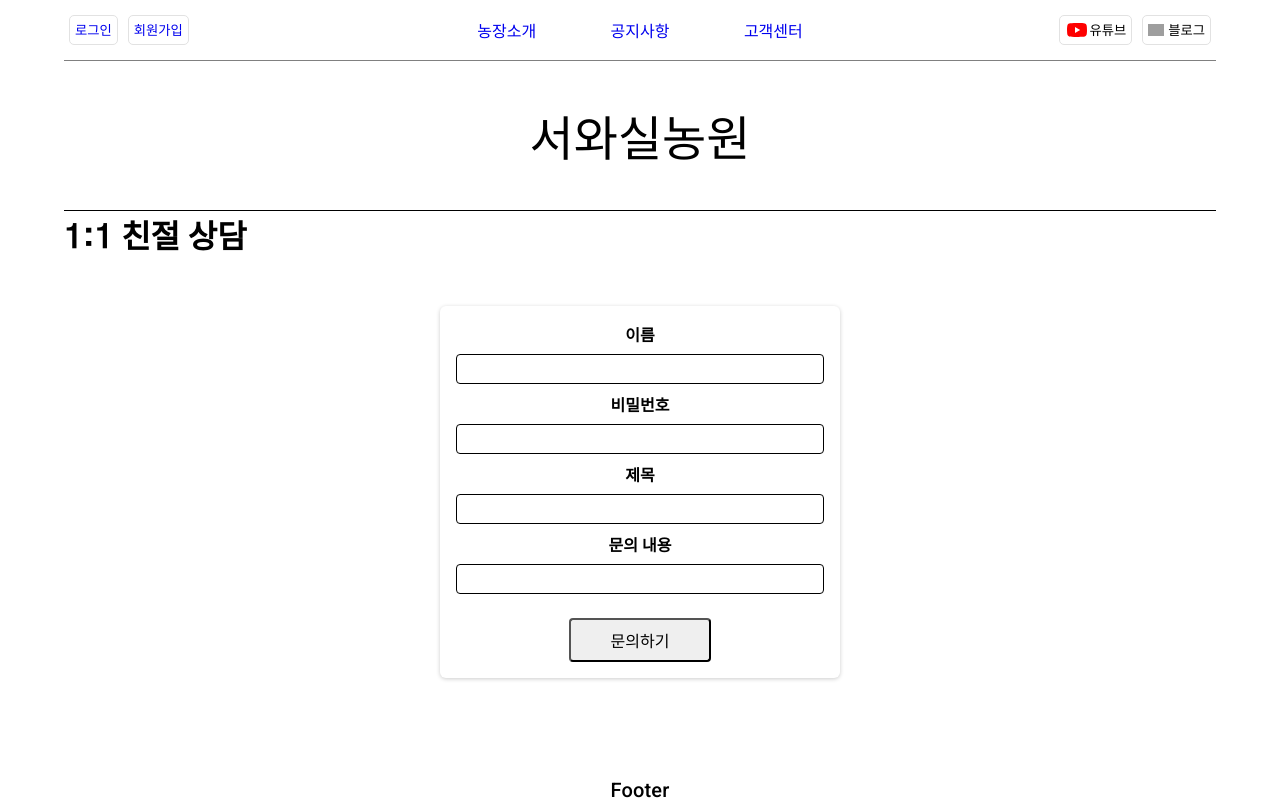
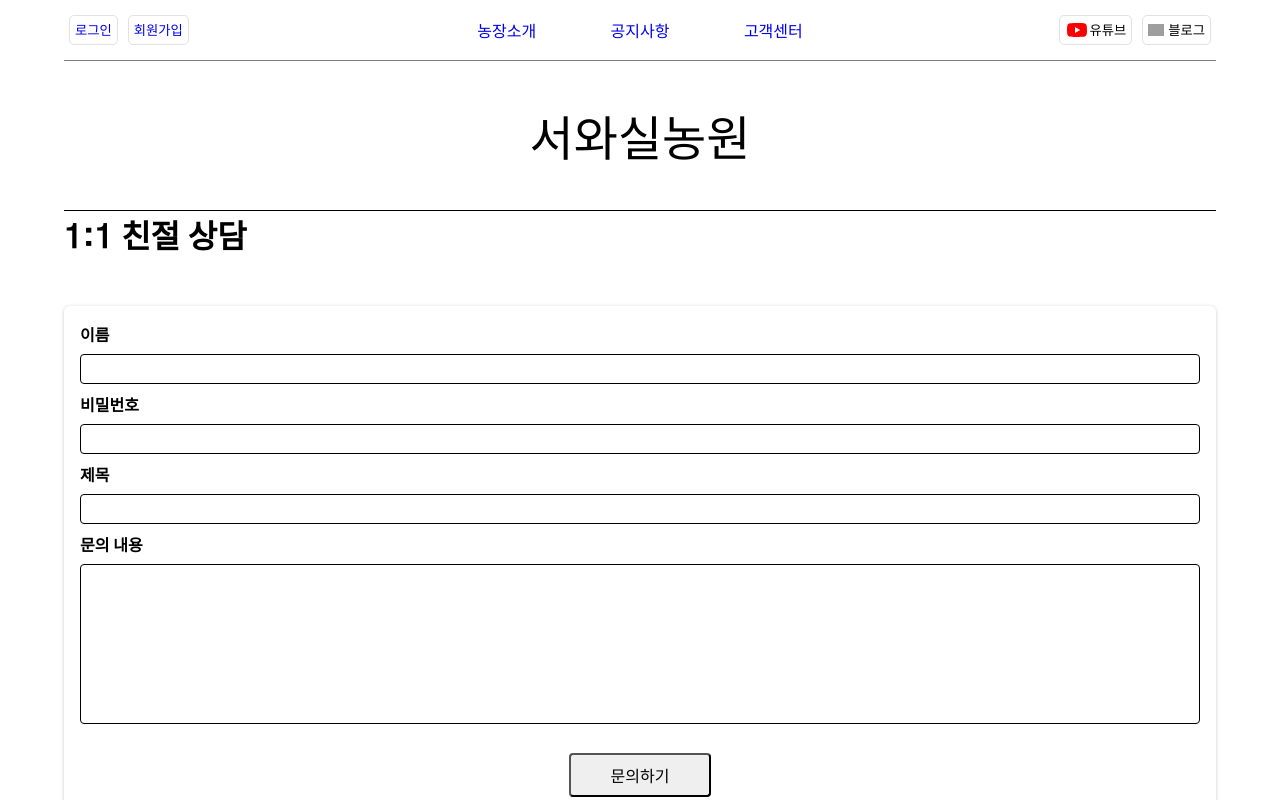
Before and after one commit to sung-woo-jang/seowasil_client, a React (Create React App) app: page /customer_center/write in a window 1280 px wide. Shown: the top 800 px of the page. Built offline with nearby package versions, Linux system fonts and the light colour scheme; no server answers; grey boxes are pictures that could not be loaded; a web font is replaced by a local one.

Commit message:
Feat: 문의사항 작성 기능 구현

```diff
--- a/src/components/UI/TextArea.ts
+++ b/src/components/UI/TextArea.ts
@@ -13,7 +13,6 @@ export const TextArea = styled.textarea`
     outline: none;
     resize: none;
     border-color: #e2e2e2;
-    margin-top: 20px;
     ${({ isActive }: TextAreaProps) =>
         isActive &&
         css`
--- a/src/page/CustomerCenterWrite/index.tsx
+++ b/src/page/CustomerCenterWrite/index.tsx
@@ -1,29 +1,53 @@
+import { useRef } from 'react';
+import { useNavigate } from 'react-router-dom';
+import { TextArea } from '../../components/UI/TextArea';
+import { postCreateContact } from '../../utils/api/postCreateContact';
 import { Actions, Control, Section } from './style';
 
 function CustomerCenterWrite() {
+    const nameRef = useRef<HTMLInputElement>(null);
+    const passwordRef = useRef<HTMLInputElement>(null);
+    const titleRef = useRef<HTMLInputElement>(null);
+    const descriptionRef = useRef<HTMLTextAreaElement>(null);
+
+    const navigate = useNavigate();
+
+    const formSubmitHandler = async (e: React.FormEvent<HTMLFormElement>) => {
+        e.preventDefault();
+        if (nameRef.current && passwordRef.current && titleRef.current && descriptionRef.current) {
+            const result = await postCreateContact({
+                name: nameRef.current.value,
+                password: passwordRef.current.value,
+                title: titleRef.current.value,
+                description: descriptionRef.current.value,
+            });
+            if (typeof result.id === 'number') navigate('/customer_center', { replace: true });
+        }
+    };
+
     return (
         <>
             <h1>1:1 친절 상담</h1>
             <Section>
-                <form>
+                <form onSubmit={formSubmitHandler}>
                     <Control>
                         <label htmlFor="name">이름</label>
-                        <input type="text" id="name" required />
+                        <input type="text" ref={nameRef} id="name" required />
                     </Control>
                     <Control>
                         <label htmlFor="password">비밀번호</label>
-                        <input type="password" id="password" required />
+                        <input type="password" ref={passwordRef} id="password" required />
                     </Control>
                     <Control>
                         <label htmlFor="title">제목</label>
-                        <input type="text" id="title" required />
+                        <input type="text" ref={titleRef} id="title" required />
                     </Control>
                     <Control>
                         <label htmlFor="description">문의 내용</label>
-                        <input type="text" id="description" required />
+                        <TextArea ref={descriptionRef} id="description" />
                     </Control>
                     <Actions>
-                        <button>문의하기</button>
+                        <button type="submit">문의하기</button>
                     </Actions>
                 </form>
             </Section>
--- a/src/page/CustomerCenterWrite/style.ts
+++ b/src/page/CustomerCenterWrite/style.ts
@@ -2,8 +2,8 @@ import styled from 'styled-components';
 
 export const Section = styled.section`
     margin: 3rem auto;
-    width: 95%;
-    max-width: 25rem;
+    width: 100%;
+    /* max-width: 25rem; */
     border-radius: 6px;
     box-shadow: 0 1px 4px rgba(0, 0, 0, 0.2);
     padding: 1rem;
@@ -23,9 +23,11 @@ export const Control = styled.div`
         color: black;
         font-weight: bold;
         margin-bottom: 0.5rem;
+        float: left;
     }
 
-    & input {
+    & input,
+    & textarea {
         font: inherit;
         border-radius: 4px;
         border: 1px solid black;
--- /dev/null
+++ b/src/utils/api/postCreateContact.ts
@@ -0,0 +1,21 @@
+import { instance } from './index';
+
+export const postCreateContact = async ({
+    title,
+    description,
+    name,
+    password,
+}: {
+    title: string;
+    description: string;
+    name: string;
+    password: string;
+}) => {
+    const { data } = await instance.post(`contacts`, {
+        title,
+        description,
+        name,
+        password,
+    });
+    return data.data;
+};
```
